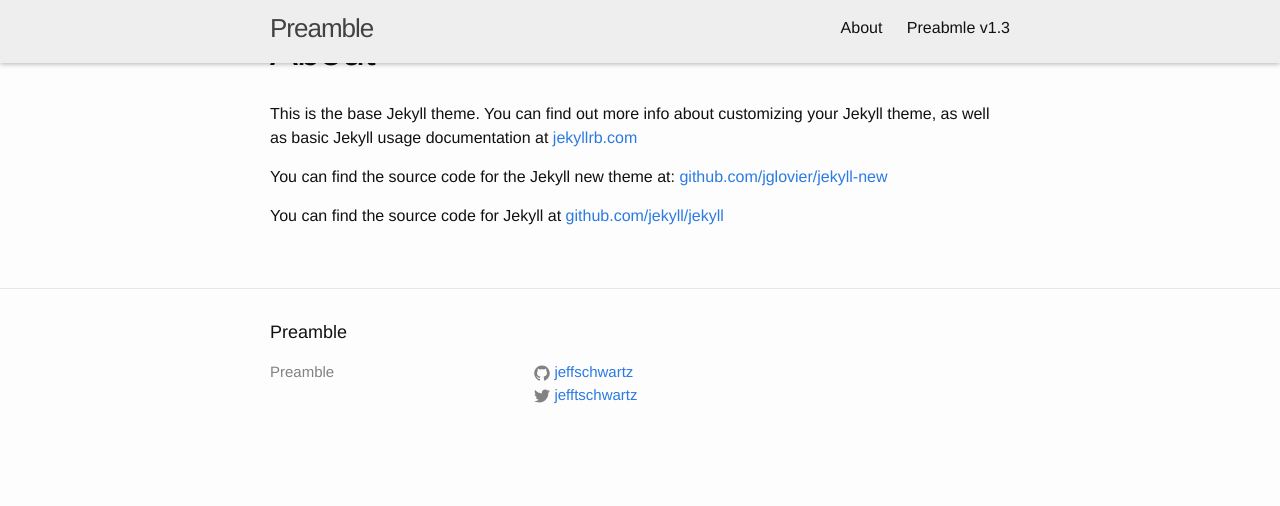
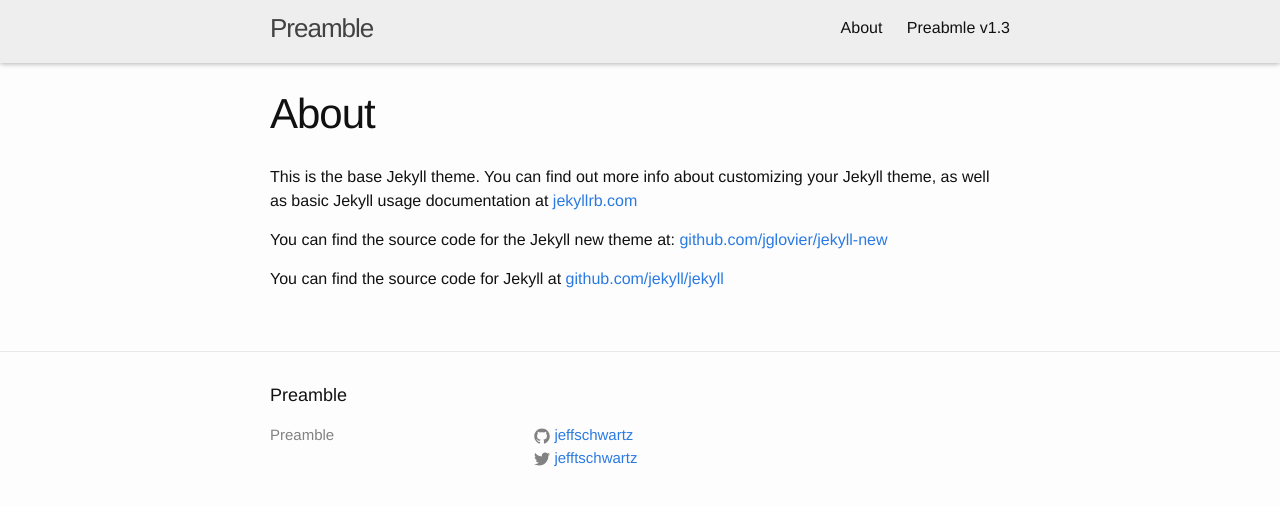
Before and after one commit to jeffschwartz/preamble, a Jekyll site: the page built from about.md, in a window 1280 px wide. Shown: the top 506 px of the page. Built offline with Jekyll 4.4.1, drawn with Linux system fonts in a browser that asks for light colours; Markdown is read by kramdown in place of the engine named in the settings.

Commit message:
Added margin in page layout to clear the fixed header.

```diff
--- a/_sass/_layout.scss
+++ b/_sass/_layout.scss
@@ -177,6 +177,10 @@
     font-size: 20px;
 }
 
+.post {
+    margin-top: 63px;
+}
+
 .post-list {
     margin-left: 0;
     list-style: none;
@@ -249,6 +253,7 @@
  index page
  */
 .index-content-container {
+    margin-top: 63px;
     width: 100%;
 }
 
@@ -275,7 +280,6 @@
 }
 
 .index-content:first-child {
-     margin-top: 63px;
      background-color: rgb(238, 238, 238);
 }
 
```
